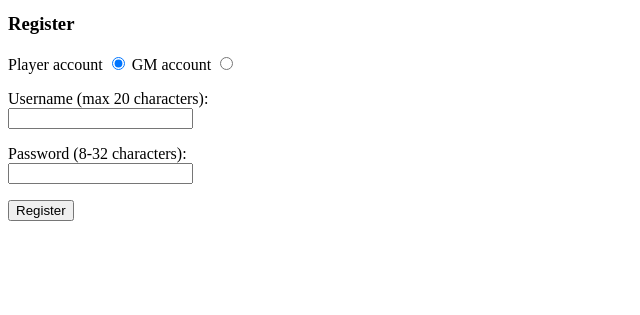
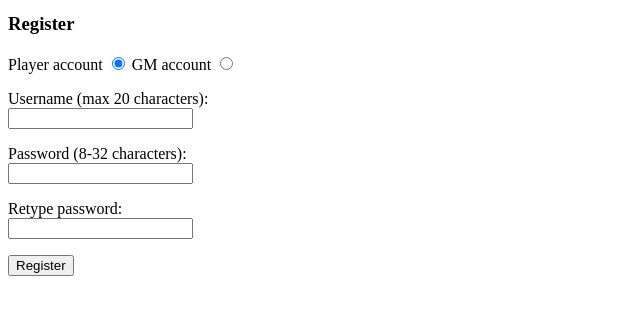
Before and after one commit to maariaw/character-chat, a Flask app: page / in a window 1280 px wide. Shown: the part 185-500 px from the top of the page, without its empty margins (0-640 px from the left). Run offline with Flask 2, Linux system fonts and the light colour scheme.

Commit message:
Add more input validation to registering account

```diff
--- a/routes.py
+++ b/routes.py
@@ -31,15 +31,22 @@ def logout():
 @app.route("/register", methods=["POST"])
 def register():
     username = request.form["username"]
-    password = request.form["password"]
+    if len(username) < 1 or len(username) > 20:
+        return render_template(
+            "index.html", error="Username has to be 1-20 characters long")
+    password1 = request.form["password1"]
+    if len(password1) < 8 or len(password1) > 32:
+        return render_template(
+            "index.html", error="Password has to be 8-32 characters long")
+    password2 = request.form["password2"]
+    if password1 != password2:
+        return render_template(
+            "index.html", error="Password was retyped incorrectly")
     account_type = request.form["account"]
-    if len(username) > 20:
-        return render_template("index.html", error="Username is too long")
-    if len(password) < 8:
-        return render_template("index.html", error="Password is too short")
-    if len(password) > 32:
-        return render_template("index.html", error="Password is too long")
-    hash_value = generate_password_hash(password)
+    if account_type != "1" and account_type != "2":
+        return render_template(
+            "index.html", error="Account type not recognized")
+    hash_value = generate_password_hash(password1)
     sql = """INSERT INTO users (name, password, role)
              VALUES (:username, :password, :account)"""
     db.session.execute(
@@ -49,6 +56,8 @@ def register():
     db.session.commit()
     session["username"] = username
     session["role"] = account_type
+    # Change this after moving to users.py
+    session["user_id"] = 0
     return redirect("/")
 
 @app.route("/newcampaign")
--- a/templates/index.html
+++ b/templates/index.html
@@ -58,7 +58,14 @@
         <label>
             Password (8-32 characters):
             <br>
-            <input type="password" name="password">
+            <input type="password" name="password1">
+        </label>
+    </p>
+    <p>
+        <label>
+            Retype password:
+            <br>
+            <input type="password" name="password2">
         </label>
     </p>
     <input type="submit" value="Register">
```
